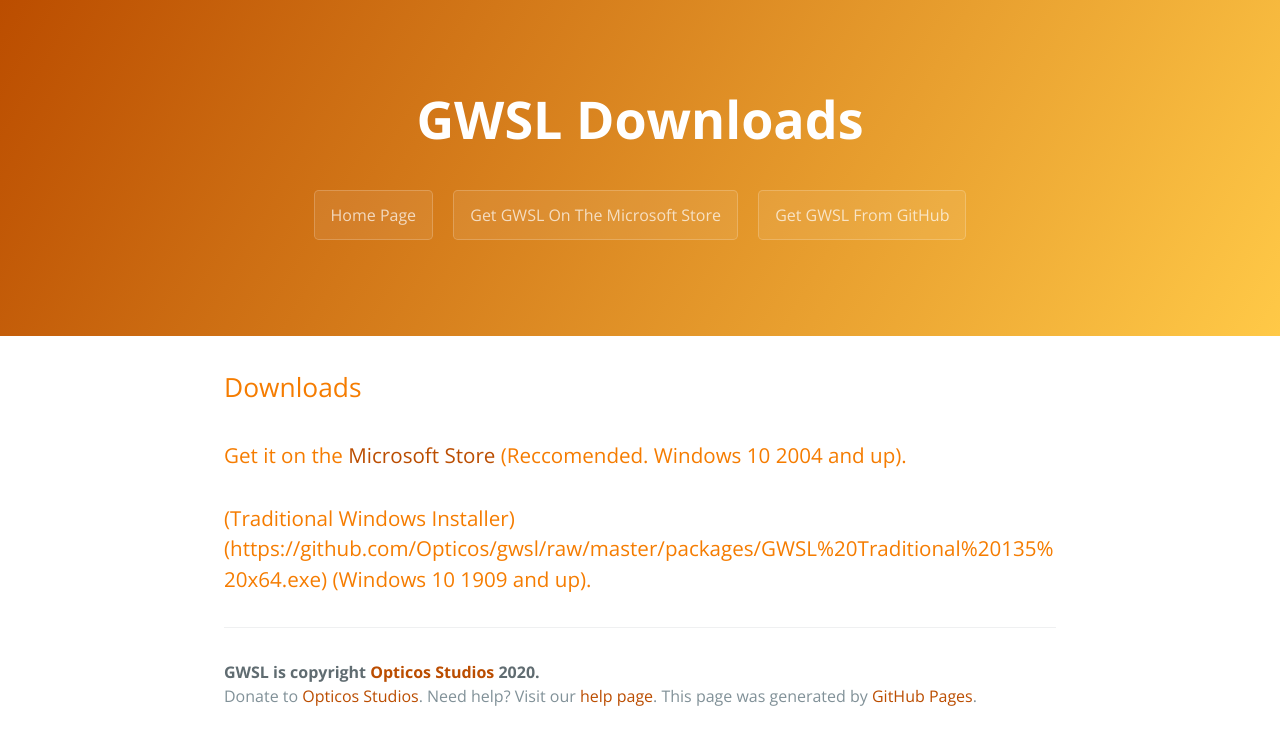
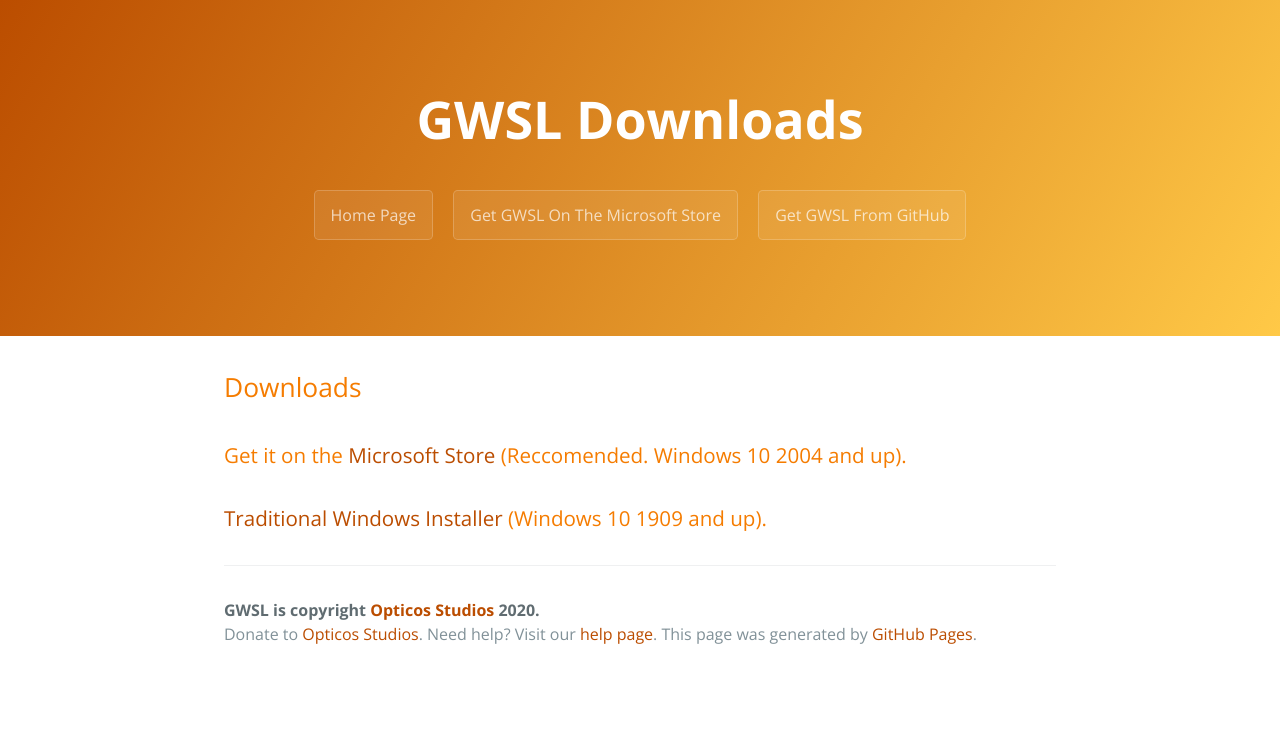
Before and after one commit to Opticos/gwsl, a Jekyll site: the page built from tutorials/download.md, in a window 1280 px wide. Shown: the top 745 px of the page. Built offline with Jekyll 4.4.1, drawn with Linux system fonts in a browser that asks for light colours; the repository's description, which GitHub fills in, is left out.

Commit message:
Update download.md

```diff
--- a/tutorials/download.md
+++ b/tutorials/download.md
@@ -9,4 +9,4 @@ permalink: /tutorials/download.html
 ### Get it on the [Microsoft Store](https://www.microsoft.com/store/productId/9NL6KD1H33V3) (Reccomended. Windows 10 2004 and up).
 
 
-### (Traditional Windows Installer)(https://github.com/Opticos/gwsl/raw/master/packages/GWSL%20Traditional%20135%20x64.exe) (Windows 10 1909 and up).
+### [Traditional Windows Installer](https://github.com/Opticos/gwsl/raw/master/packages/GWSL%20Traditional%20135%20x64.exe) (Windows 10 1909 and up).
```
